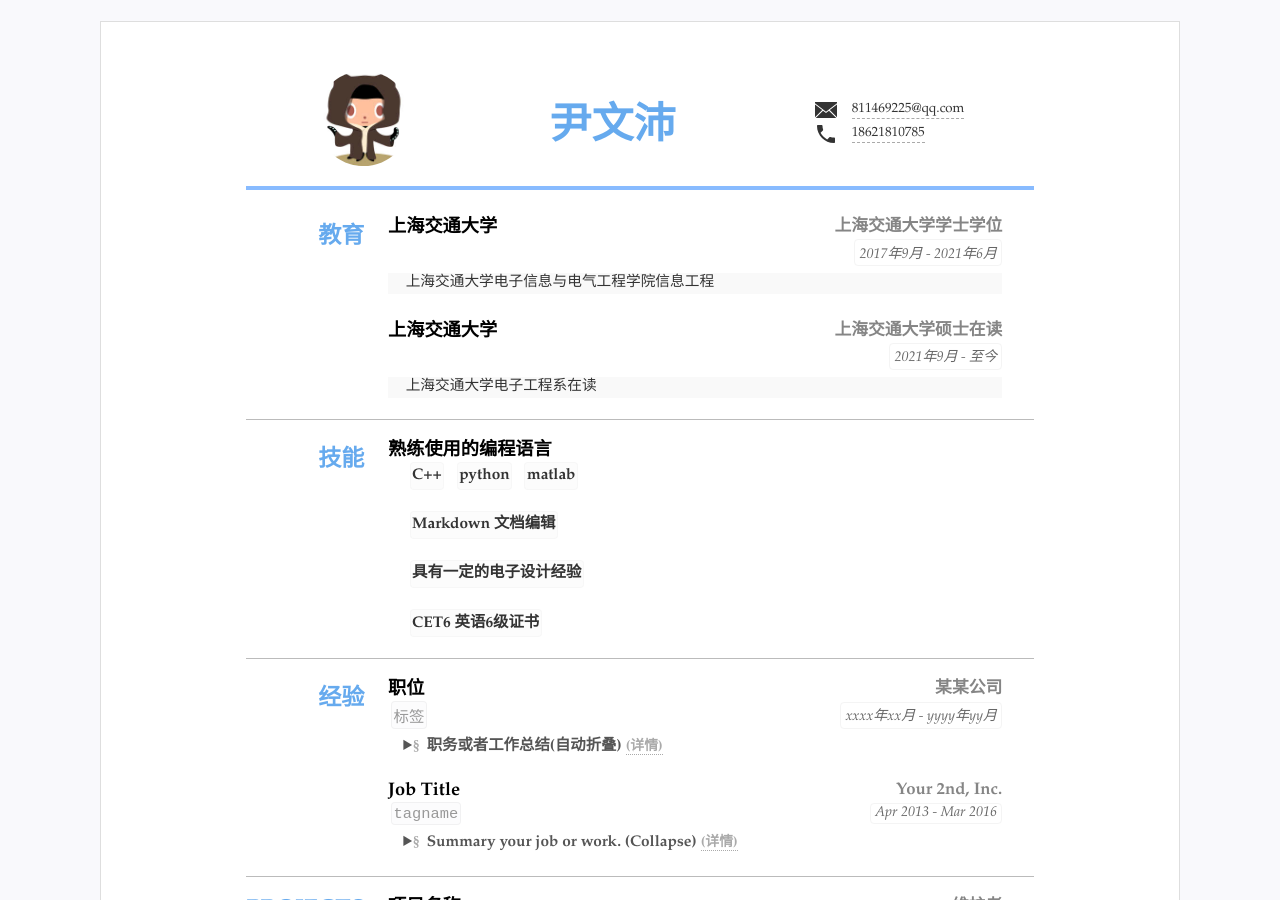
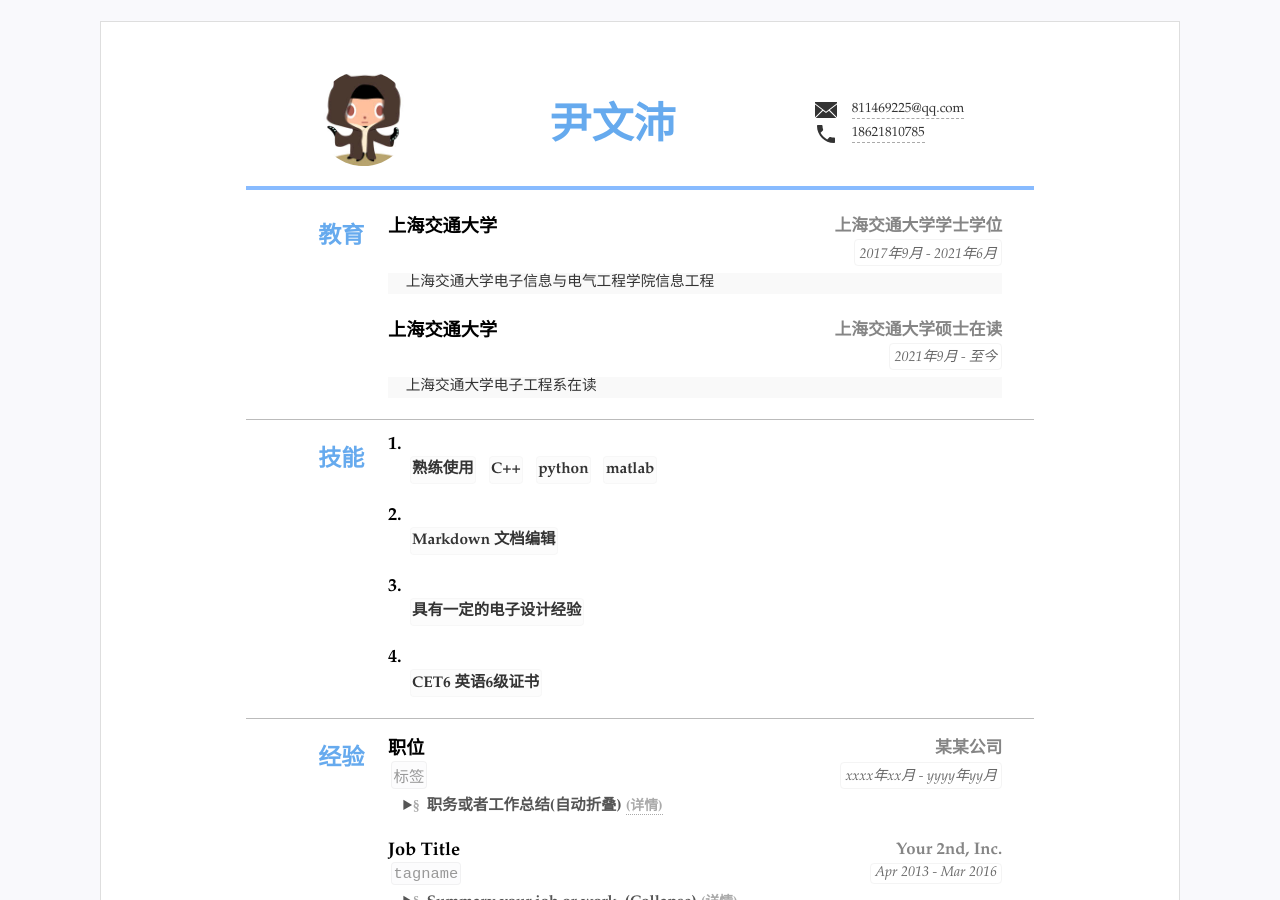
Before and after one commit to xiaosayin/Wenpeiyin_CV, a Jekyll site: the page built from index.html, in a window 1280 px wide and 900 px high. Built offline with Jekyll 4.4.1, drawn with Linux system fonts in a browser that asks for light colours.

Commit message:
Update resume.yml

```diff
--- a/_data/resume.yml
+++ b/_data/resume.yml
@@ -46,18 +46,19 @@ main: #简历主要内容，
 - type: skills
   name: 技能
   content:
-  - title: 熟练使用的编程语言
+  - title: 1.
     items: #itmems 可以小块的方式显示
+      - 熟练使用
       - C++
       - python
       - matlab
-  - title:
+  - title: 2.
     items:
     - Markdown 文档编辑
-  - title:
+  - title: 3.
     items:
       - 具有一定的电子设计经验
-  - title:
+  - title: 4.
     items:
       - CET6 英语6级证书
 #   - title: Skill Group
```
